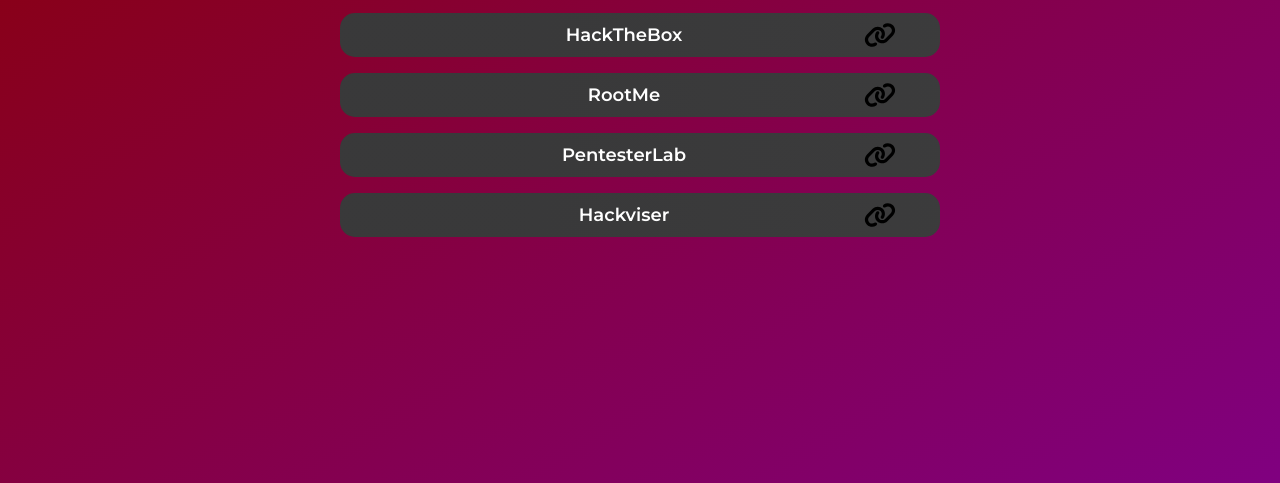
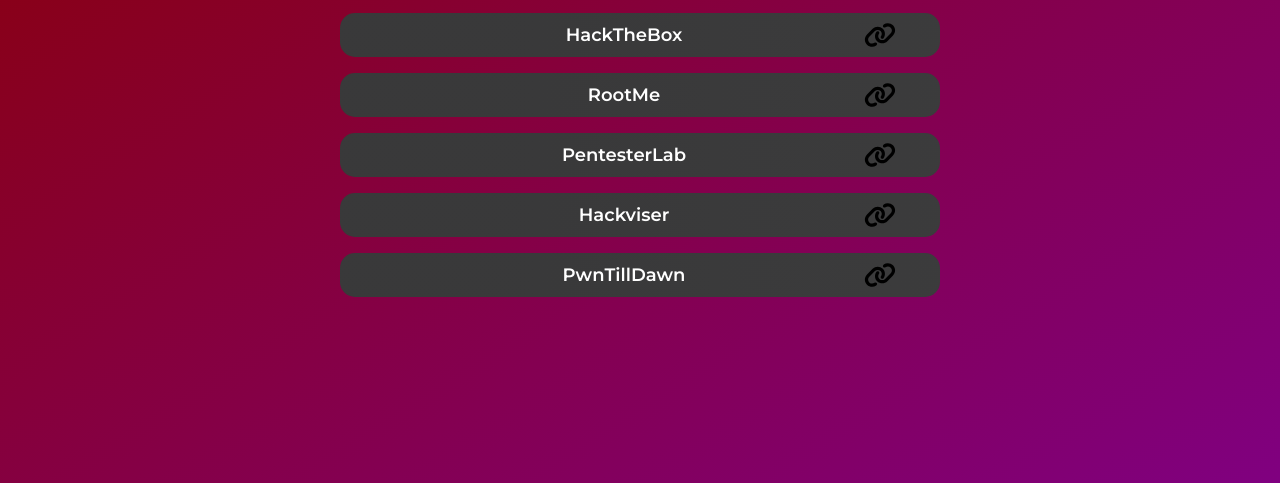
Before and after one commit to Bigyls/bigyls.github.io, a plain HTML site: page index.html in a window 1280 px wide. Shown: the part 317-800 px from the top of the page. Drawn offline with Linux system fonts and the light colour scheme.

Commit message:
Add PwnTillDawn link

```diff
--- a/index.html
+++ b/index.html
@@ -4,7 +4,7 @@
     <meta charset="UTF-8" />
     <meta http-equiv="X-UA-Compatible" content="IE=edge" />
     <meta name="viewport" content="width=device-width, initial-scale=1.0" />
-    <title>👨‍💻 The Bigyls links</title>
+    <title>👨‍💻 Bigyls's links</title>
 
     <!--Script File-->
     <script type="module" defer src="js/main.js"></script>
--- a/js/links.js
+++ b/js/links.js
@@ -22,5 +22,9 @@
     {
       name: "Hackviser",
       link: "https://app.hackviser.com/profile/Bigyls"
+    },
+    {
+      name: "PwnTillDawn",
+      link: "https://online.pwntilldawn.com/Achievements/7543"
     }
   ];
```
